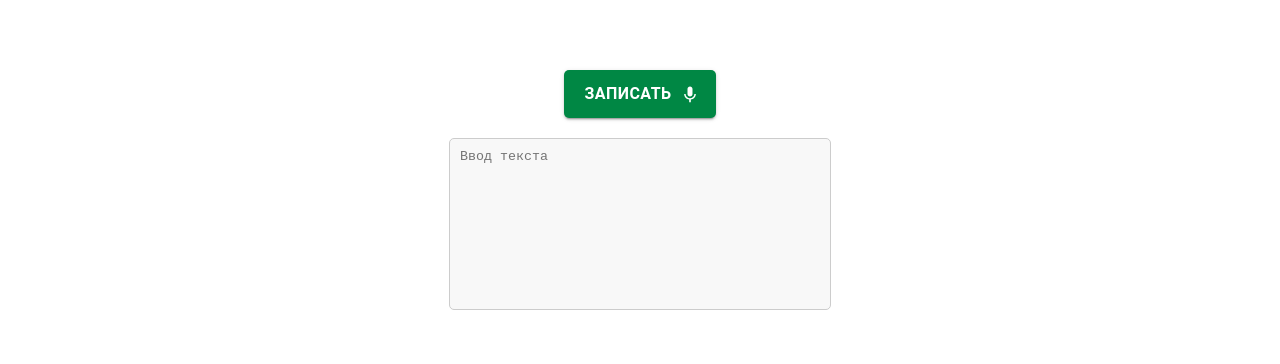
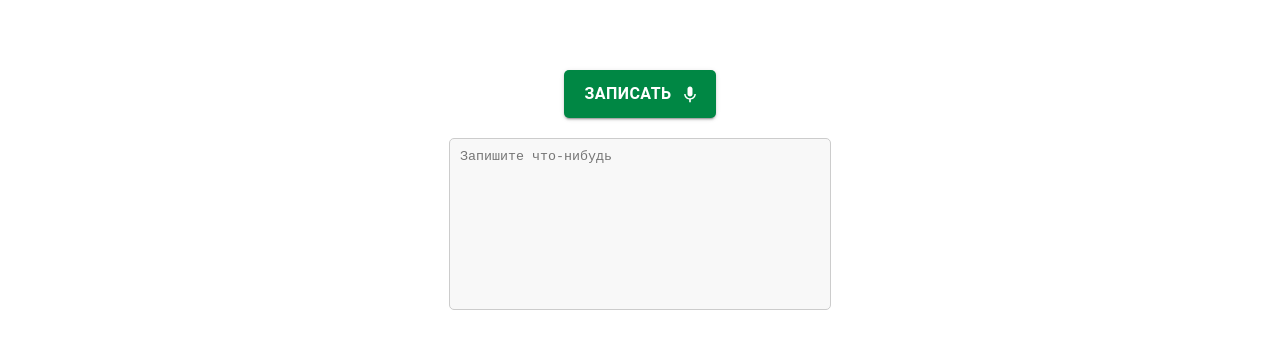
Before and after one commit to Nurseit03/speech-app, a React (Create React App) app: page / in a window 1280 px wide. Shown: the part 194-558 px from the top of the page. Built offline with nearby package versions, Linux system fonts and the light colour scheme.

Commit message:
minor changes

```diff
--- a/src/components/record-voice/RecordVoiceContent.tsx
+++ /dev/null
@@ -1,11 +0,0 @@
-import React from "react";
-import { Box } from "@mui/material";
-import { VoiceInput } from "../voice-input/VoiceInput";
-
-export default function RecordVoiceContent() {
-  return (
-    <Box>
-      <VoiceInput />
-    </Box>
-  );
-}
--- /dev/null
+++ b/src/components/speech-recognizer/SpeechRecognizer.tsx
@@ -0,0 +1,15 @@
+import React from "react";
+import { Box } from "@mui/material";
+import VoiceInput from "../voice-input/VoiceInput";
+
+export default function SpeechRecognizerContent() {
+  const handleGetText = (text: string) => {
+    console.log(text);
+  };
+
+  return (
+    <Box>
+      <VoiceInput getText={handleGetText} />
+    </Box>
+  );
+}
--- a/src/components/voice-input/VoiceInput.tsx
+++ b/src/components/voice-input/VoiceInput.tsx
@@ -1,11 +1,15 @@
 import { Box } from "@mui/material";
-import { useState } from "react";
+import { FC, useEffect, useState } from "react";
 import Button from "../ui/Button";
 import useSpeechToText from "../../hooks/useSpeechToText";
 import KeyboardVoiceIcon from "@mui/icons-material/KeyboardVoice";
 import StopIcon from "@mui/icons-material/Stop";
 
-export const VoiceInput = () => {
+interface VoiceInputProps {
+  getText?: (text: string) => void;
+}
+
+const VoiceInput: FC<VoiceInputProps> = ({ getText }) => {
   const [textInput, setTextInput] = useState("");
 
   const { isListening, transcript, startListening, stopListening } =
@@ -21,8 +25,13 @@ export const VoiceInput = () => {
         prevVal +
         (transcript.length ? (prevVal.length ? "" : "") + transcript : "")
     );
+
     stopListening();
   };
+
+  useEffect(() => {
+    getText && getText(textInput);
+  }, [textInput]);
 
   return (
     <Box
@@ -48,6 +57,9 @@ export const VoiceInput = () => {
           cursor: "pointer",
           transition: "background-color 0.3 ease",
           width: "min-content",
+          "&:hover": {
+            backgroundColor: isListening ? "#d62d20" : "#008744",
+          },
         }}
       >
         {isListening ? "Стоп" : "Записать"}
@@ -65,7 +77,7 @@ export const VoiceInput = () => {
           backgroundColor: "#f8f8f8",
           color: "#333",
         }}
-        placeholder="Ввод текста"
+        placeholder="Запишите что-нибудь"
         disabled={isListening}
         value={
           isListening
@@ -82,3 +94,5 @@ export const VoiceInput = () => {
     </Box>
   );
 };
+
+export default VoiceInput;
--- a/src/pages/main/index.tsx
+++ b/src/pages/main/index.tsx
@@ -1,10 +1,10 @@
 import { Container } from "@mui/material";
-import RecordVoiceContent from "../../components/record-voice/RecordVoiceContent";
+import SpeechRecognizerContent from "../../components/speech-recognizer/SpeechRecognizer";
 
 export const Main = () => {
   return (
     <Container>
-      <RecordVoiceContent />
+      <SpeechRecognizerContent />
     </Container>
   );
 };
```
